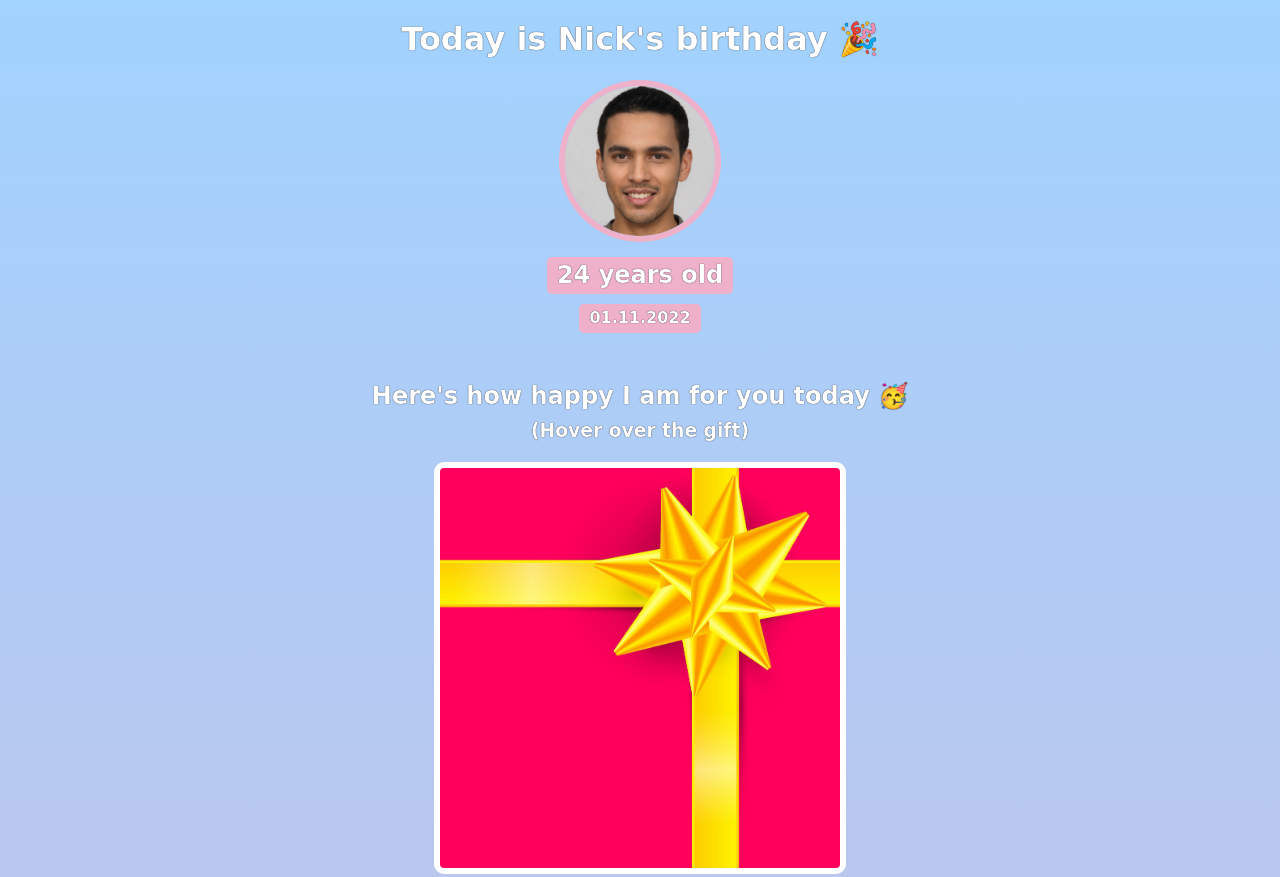
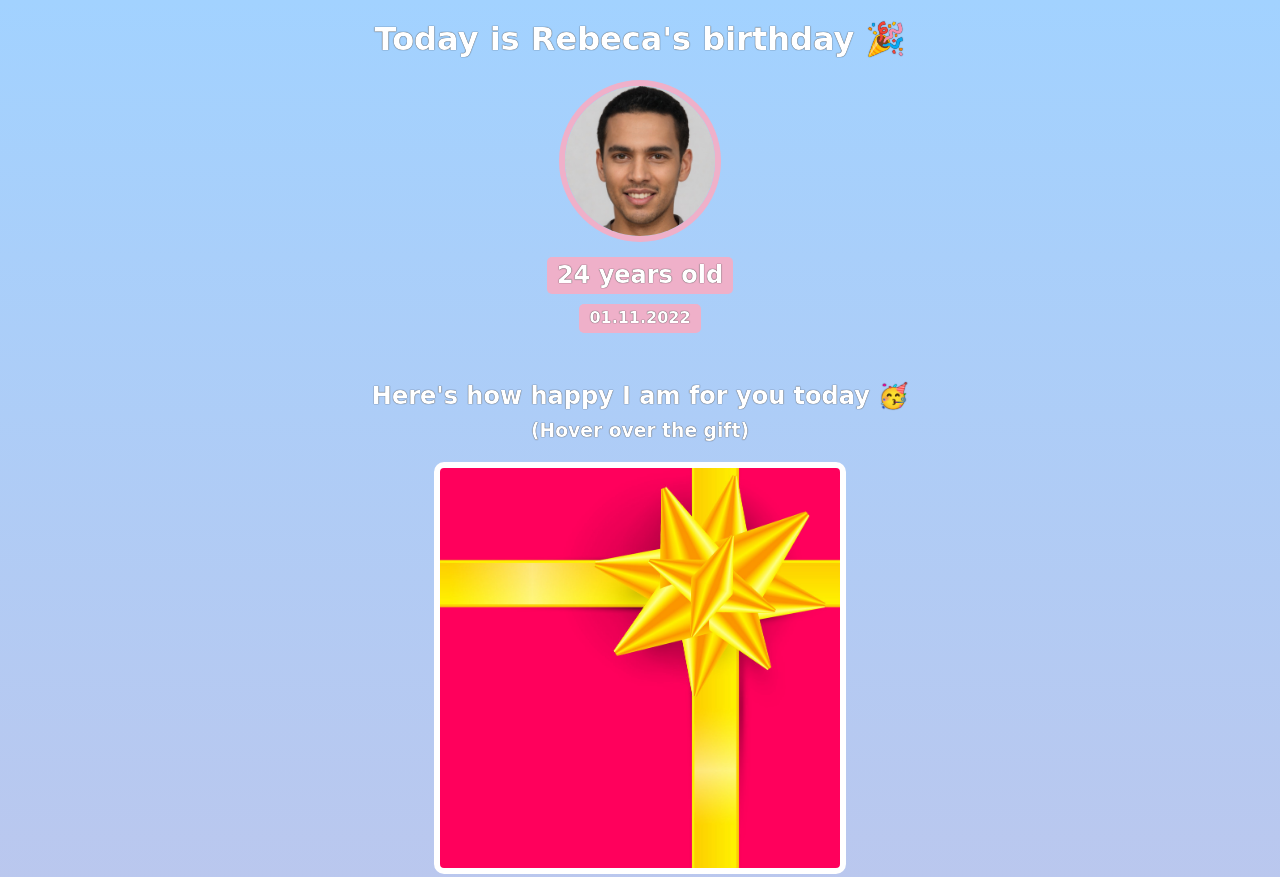
Before and after one commit to rebecamoisa/birthday-gift-site, a website built with Vite: page index.html in a window 1280 px wide. Shown: the top 877 px of the page. Built offline with nearby package versions, Linux system fonts and the light colour scheme; a web font is replaced by a local one.

Commit message:
Update index.html

```diff
--- a/index.html
+++ b/index.html
@@ -7,7 +7,7 @@
     </head>
     <body>
         <div id="header">
-            <h1>Today is Nick's birthday 🎉</h1>
+            <h1>Today is Rebeca's birthday 🎉</h1>
             <img id="bff-img" src="images/nick.jpg">
             <h2 id="bday-age">24 years old</h2>
             <h4 id="bday-date">01.11.2022</h4>
```
